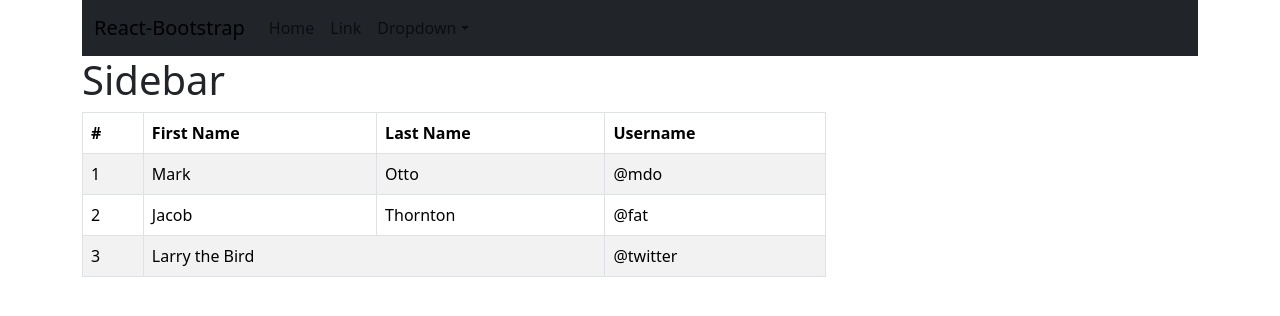
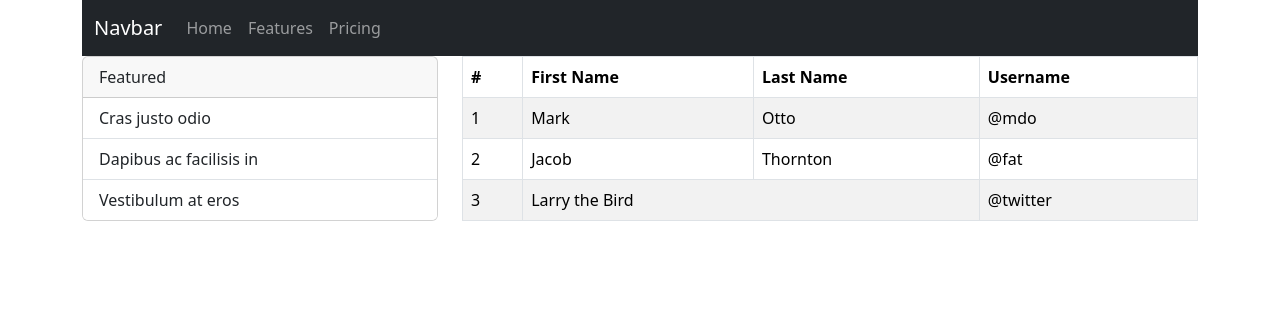
Before and after one commit to gabrielmds222/DataTable, a React (Create React App) app: page / in a window 1280 px wide. Shown: the top 316 px of the page. Built offline with nearby package versions, Linux system fonts and the light colour scheme.

Commit message:
feat: Organiza layout de todos os componentes da tela

```diff
--- a/package.json
+++ b/package.json
@@ -10,6 +10,7 @@
     "react": "^18.2.0",
     "react-bootstrap": "^2.7.0",
     "react-dom": "^18.2.0",
+    "react-pro-sidebar": "^1.0.0-alpha.9",
     "react-scripts": "5.0.1",
     "web-vitals": "^2.1.4"
   },
--- a/src/App.js
+++ b/src/App.js
@@ -3,6 +3,7 @@ import "./App.css";
 import { Row, Col, Container } from "react-bootstrap";
 import Header from "./components/Header";
 import Datatable from "./components/Datatable";
+import Sidebar from "./components/Sidebar";
 
 function App() {
   return (
@@ -12,14 +13,16 @@ function App() {
           <Header />
         </Col>
       </Row>
+
       <Row>
         <Col sm={4}>
-          <h1>Sidebar</h1>
+          <Sidebar />
+        </Col>
+
+        <Col sm={8}>
+          <Datatable />
         </Col>
       </Row>
-      <Col sm={8}>
-        <Datatable />
-      </Col>
     </Container>
   );
 }
--- a/src/components/Header/index.jsx
+++ b/src/components/Header/index.jsx
@@ -1,31 +1,15 @@
-import Container from "react-bootstrap/Container";
-import Nav from "react-bootstrap/Nav";
-import Navbar from "react-bootstrap/Navbar";
-import NavDropdown from "react-bootstrap/NavDropdown";
+import { Container, Nav, Navbar } from "react-bootstrap";
 
 function Header() {
   return (
-    <Navbar bg="dark" expand="lg">
+    <Navbar bg="dark" variant="dark">
       <Container>
-        <Navbar.Brand href="#home">React-Bootstrap</Navbar.Brand>
-        <Navbar.Toggle aria-controls="basic-navbar-nav" />
-        <Navbar.Collapse id="basic-navbar-nav">
-          <Nav className="me-auto">
-            <Nav.Link href="#home">Home</Nav.Link>
-            <Nav.Link href="#link">Link</Nav.Link>
-            <NavDropdown title="Dropdown" id="basic-nav-dropdown">
-              <NavDropdown.Item href="#action/3.1">Action</NavDropdown.Item>
-              <NavDropdown.Item href="#action/3.2">
-                Another action
-              </NavDropdown.Item>
-              <NavDropdown.Item href="#action/3.3">Something</NavDropdown.Item>
-              <NavDropdown.Divider />
-              <NavDropdown.Item href="#action/3.4">
-                Separated link
-              </NavDropdown.Item>
-            </NavDropdown>
-          </Nav>
-        </Navbar.Collapse>
+        <Navbar.Brand href="#home">Navbar</Navbar.Brand>
+        <Nav className="me-auto">
+          <Nav.Link href="#home">Home</Nav.Link>
+          <Nav.Link href="#features">Features</Nav.Link>
+          <Nav.Link href="#pricing">Pricing</Nav.Link>
+        </Nav>
       </Container>
     </Navbar>
   );
--- /dev/null
+++ b/src/components/Sidebar/index.jsx
@@ -0,0 +1,17 @@
+import Card from "react-bootstrap/Card";
+import ListGroup from "react-bootstrap/ListGroup";
+
+function Sidebar() {
+  return (
+    <Card>
+      <Card.Header>Featured</Card.Header>
+      <ListGroup variant="flush">
+        <ListGroup.Item>Cras justo odio</ListGroup.Item>
+        <ListGroup.Item>Dapibus ac facilisis in</ListGroup.Item>
+        <ListGroup.Item>Vestibulum at eros</ListGroup.Item>
+      </ListGroup>
+    </Card>
+  );
+}
+
+export default Sidebar;
```
Also changed, not shown: 1 other file (tests, documents, lock files or other folders).
